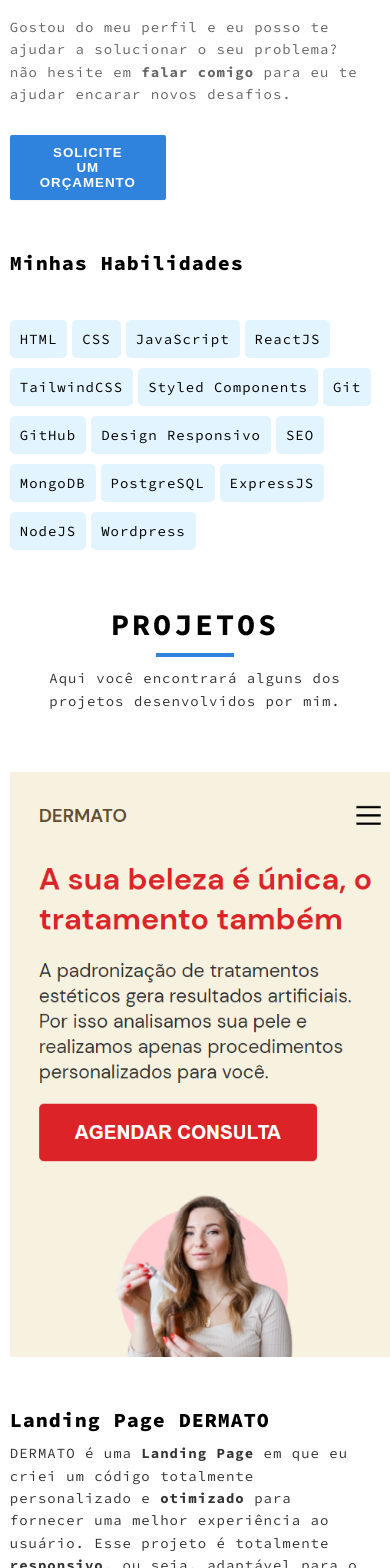
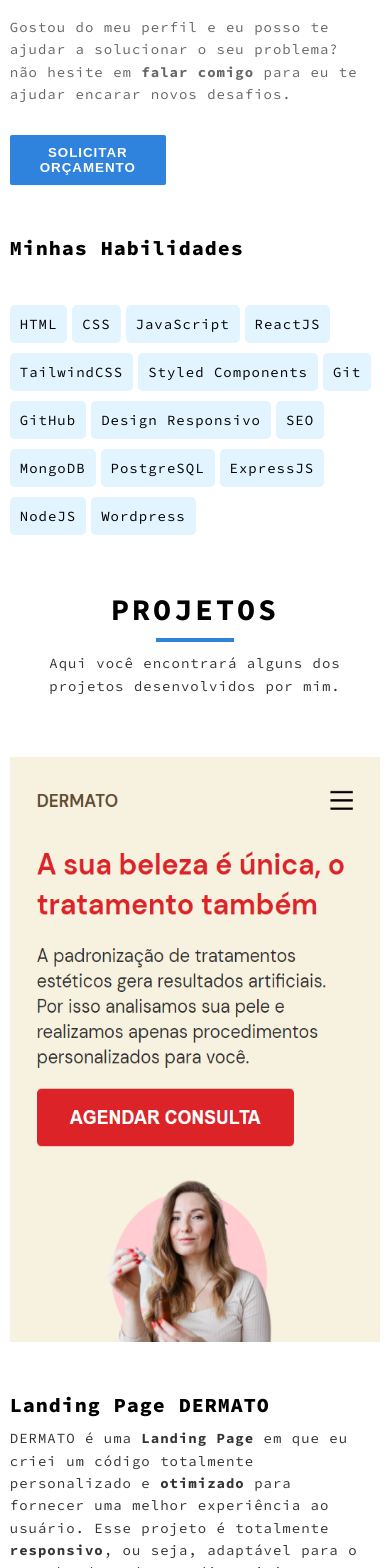
Before and after one commit to eiericksilva/portfolio-next, a Next.js app: page / in a window 390 px wide. Shown: the part 1420-2988 px from the top of the page. Built offline with nearby package versions, Linux system fonts and the light colour scheme.

Commit message:
fix: size image mobile

```diff
--- a/src/components/about.jsx
+++ b/src/components/about.jsx
@@ -139,7 +139,7 @@ const About = () => {
           </p>
           <div className="containerButton">
             <Link href="/#contacts">
-              <Button title="Solicite um Orçamento" />
+              <Button title="Solicitar Orçamento" />
             </Link>
           </div>
         </ContainerLeft>
--- a/src/components/projects.jsx
+++ b/src/components/projects.jsx
@@ -56,6 +56,7 @@ const ContainerLeft = styled.div`
 
   .img-mobile {
     display: none;
+    max-width: 100%;
 
     @media (max-width: 650px) {
       display: block;
```
